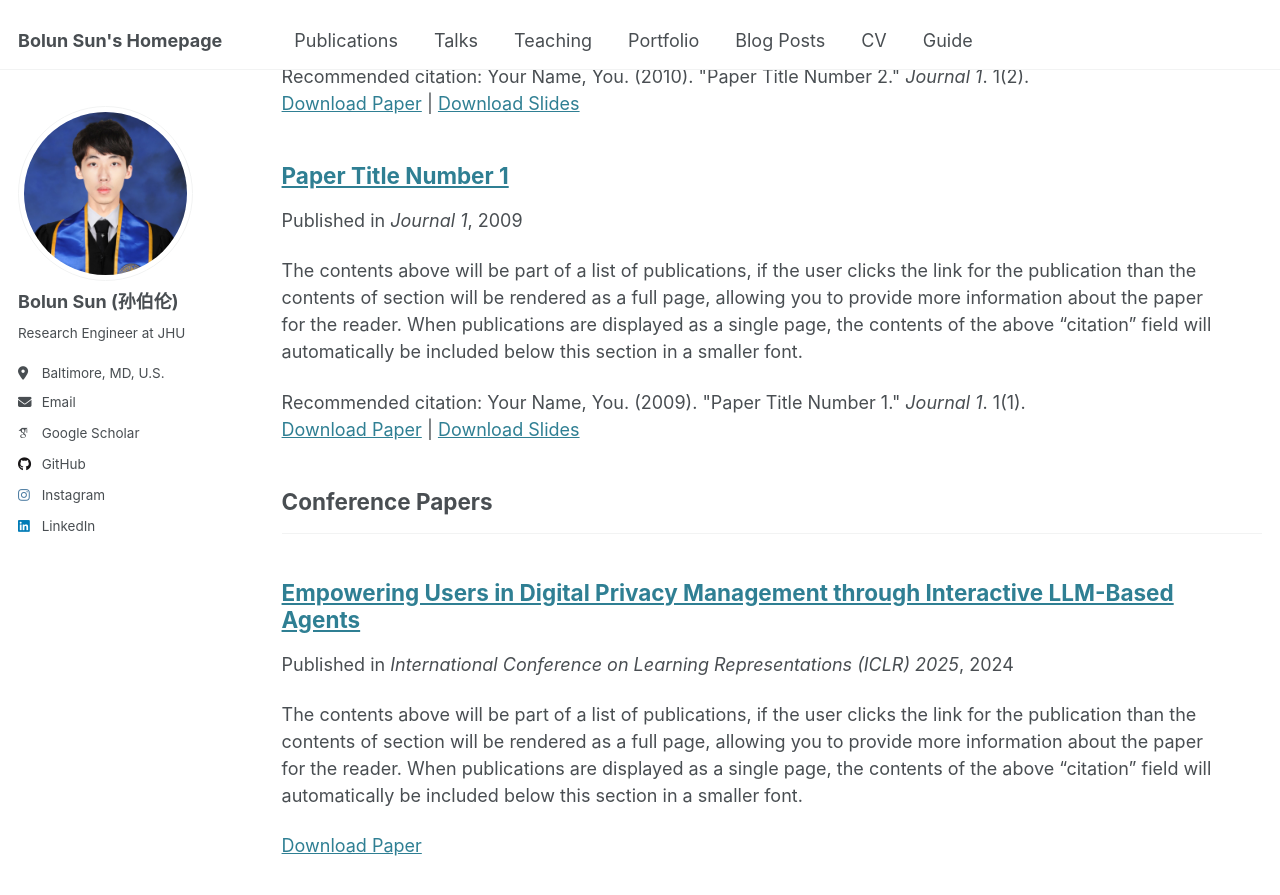
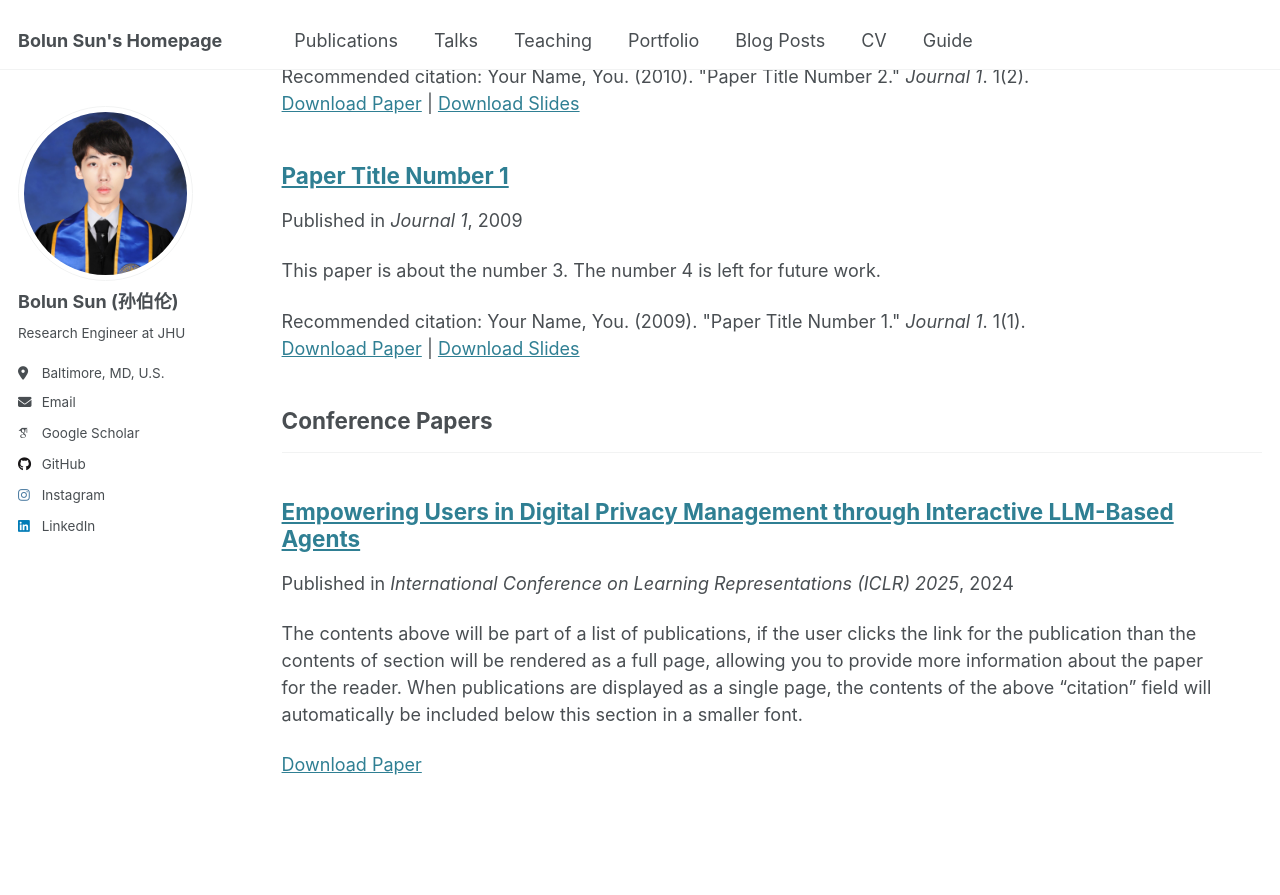
Before and after one commit to Baron-Sun/baron-sun.github.io, a Jekyll site: the page built from _pages/publications.html, in a window 1280 px wide and 900 px high, scrolled down 639 px. Shown: the top 895 px of the window. Built offline with Jekyll 4.4.1, drawn with Linux system fonts in a browser that asks for light colours; some web fonts are replaced.

Commit message:
Update 2009-10-01-paper-title-number-1.md

```diff
--- a/_publications/2009-10-01-paper-title-number-1.md
+++ b/_publications/2009-10-01-paper-title-number-1.md
@@ -3,6 +3,7 @@ title: "Paper Title Number 1"
 collection: publications
 category: manuscripts
 permalink: /publication/2009-10-01-paper-title-number-1
+excerpt: 'This paper is about the number 3. The number 4 is left for future work.'
 date: 2009-10-01
 venue: 'Journal 1'
 slidesurl: 'http://academicpages.github.io/files/slides1.pdf'
```
